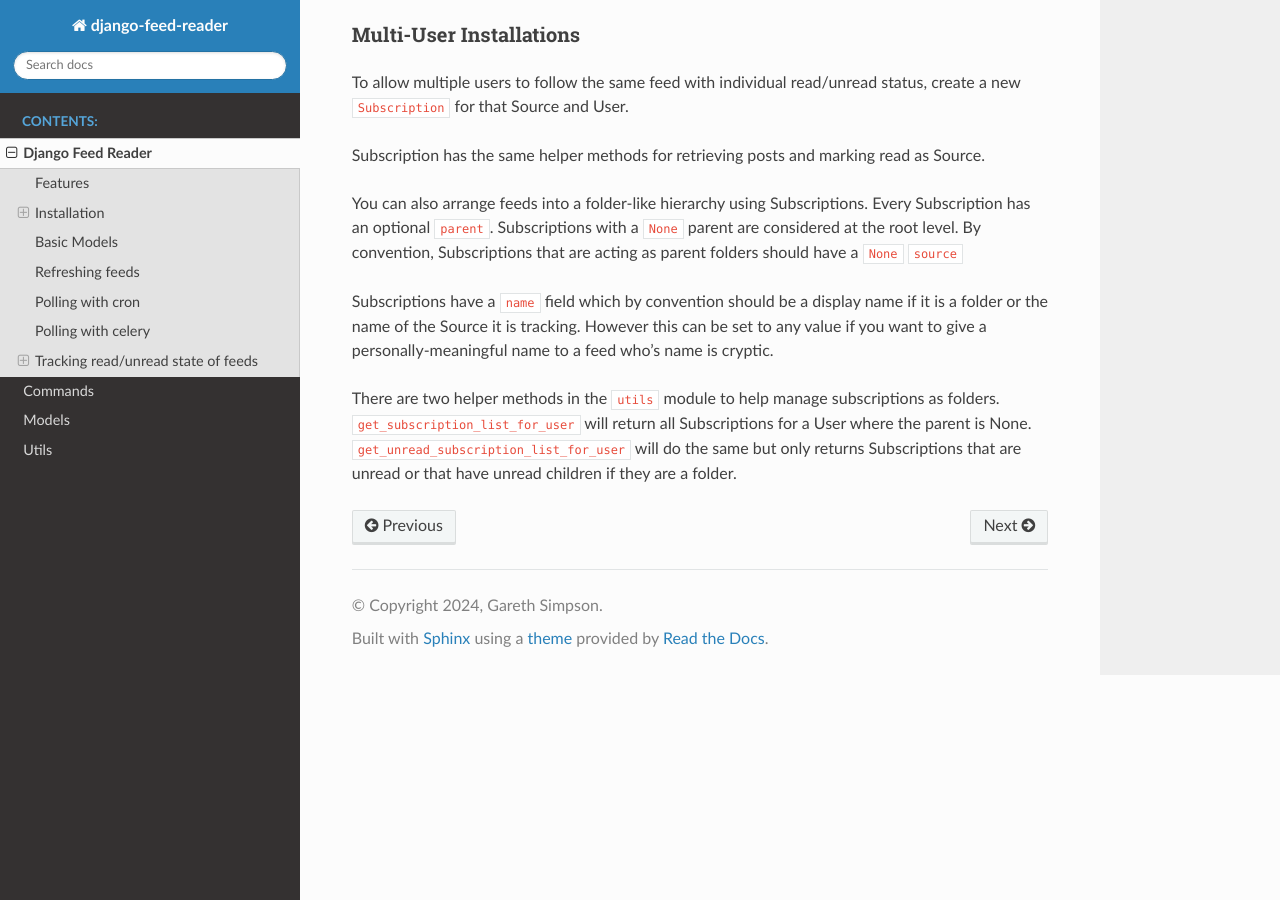
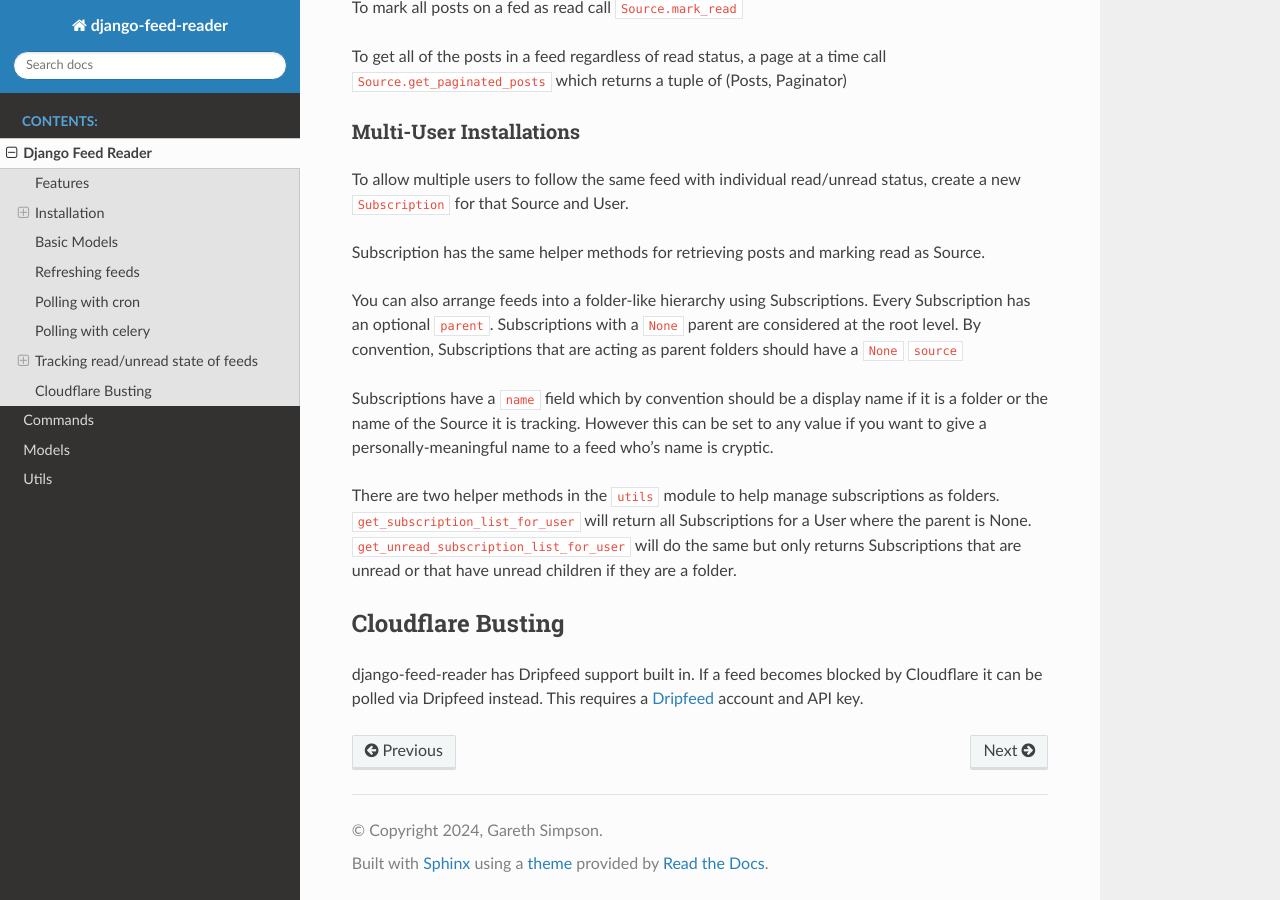
Before and after one commit to xurble/django-feed-reader, a Sphinx documentation site: the page built from docs/modules/overview.rst, in a window 1280 px wide and 900 px high, scrolled down 2843 px. Built offline with Sphinx 7.4.7 and the Read the Docs theme 2.0.0, drawn with Linux system fonts in a browser that asks for light colours; some of the changed text lies outside the part shown.

Commit message:
more docs

```diff
--- a/docs/modules/overview.rst
+++ b/docs/modules/overview.rst
@@ -44,6 +44,9 @@
    - If set, Sources and Posts will store a JSON representation of the all the data retrieved
      from the feed so that uncommon or custom attributes can be retrieved.  Caution - this will
      dramatically increase tha amount of space used in your database.
+- ``DRIPFEED_KEY`` (Default None)
+   - If set to a valid Dripfeed API Key, then feeds that are blocked by Cloudflare will
+     be automatically polled via `Dripfeed <https://dripfeed.app>`_ instead.
 
 
 Basic Models
@@ -140,3 +143,9 @@
 ``get_subscription_list_for_user`` will return all Subscriptions for a User where the
 parent is None.  ``get_unread_subscription_list_for_user`` will do the same but only returns
 Subscriptions that are unread or that have unread children if they are a folder.
+
+Cloudflare Busting
+------------------
+django-feed-reader has Dripfeed support built in.  If a feed becomes blocked by Cloudflare
+it can be polled via Dripfeed instead.  This requires a `Dripfeed <https://dripfeed.app>`_
+account and API key.
```
Also changed, not shown: readme.rst (+26 -2 lines).
